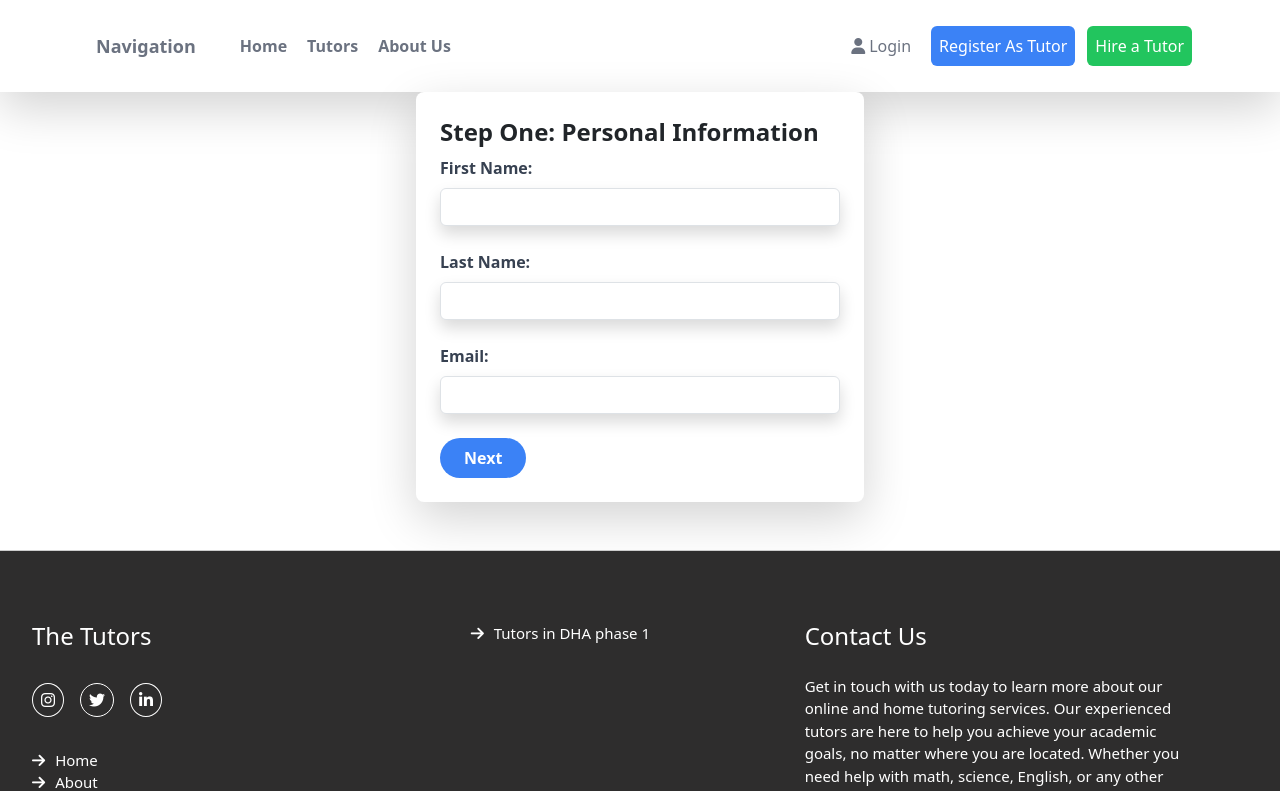
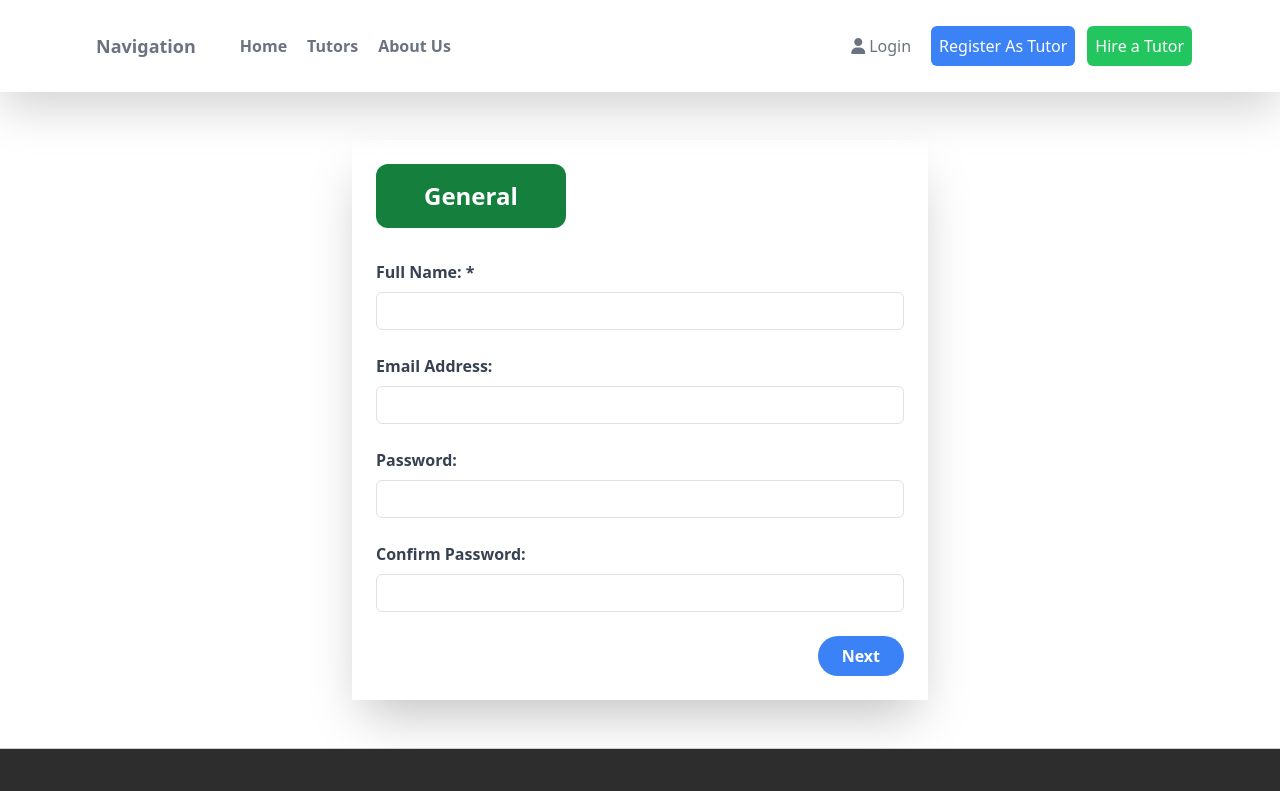
Before and after one commit to manan-Abdul1/tutor-hiring-project, a React (Create React App) app in the folder frontend/: page /registertutor in a window 1280 px wide. Shown: the top 791 px of the page. Built offline with nearby package versions, Linux system fonts and the light colour scheme.

Commit message:
Added Register Profile Tutor

```diff
--- a/frontend/src/pages/Register/RegisterTutor.js
+++ b/frontend/src/pages/Register/RegisterTutor.js
@@ -2,6 +2,7 @@ import React, { useState } from 'react';
 import StepOne from './StepOne/StepOne';
 import StepTwo from './StepTwo/StepTwo';
 import StepThree from './StepThree/StepThree';
+import PersonalInformation from './StepOne/StepOne';
 
 const RegisterTutor = () => {
   const [currentStep, setCurrentStep] = useState(1);
@@ -9,6 +10,7 @@ const RegisterTutor = () => {
     firstName: '',
     lastName: '',
     email: '',
+    cnic: '',
     password: '',
     confirmPassword: '',
     phone: '',
@@ -47,15 +49,19 @@ const RegisterTutor = () => {
   };
 
   return (
+
     <form onSubmit={handleSubmit}>
+    <div className="my-12">
       {currentStep === 1 && (
-        <StepOne
+        <PersonalInformation
           formData={formData}
           setFormData={setFormData}
           handleInputChange={handleInputChange}
-          handleNextStep={handleNextStep}
+          navigation={navigation}
+          // handleNextStep={handleNextStep}
         />
       )}
+      </div>
       {currentStep === 2 && (
         <StepTwo
           formData={formData}
--- a/frontend/src/pages/Register/StepOne/StepOne.js
+++ b/frontend/src/pages/Register/StepOne/StepOne.js
@@ -1,121 +1,129 @@
-import React, { useState } from "react";
+import React from 'react';
 
-const StepOne = ({ formData, setFormData, handleNextStep }) => {
-  const [errors, setErrors] = useState({});
+const PersonalInformation = ({ formData, setFormData, navigation }) => {
+  const { name, address, emailAddress, password,
+  confirmPassword,  phoneNumber, dateOfBirth, cnic } = formData;
+  const { next } = navigation;
 
-  const handleSubmit = (e) => {
+  const handleChange = (e) => {
+    const { name, value } = e.target;
+    setFormData({
+      ...formData,
+      [name]: value
+    });
+  }
+
+  const handleNext = (e) => {
     e.preventDefault();
-    if (validateForm()) {
-      handleNextStep();
-    }
-  };
-
-  const validateForm = () => {
-    let valid = true;
-    let newErrors = {};
-    if (!formData.firstName) {
-      newErrors.firstName = "Please enter your first name";
-      valid = false;
-    }
-    if (!formData.lastName) {
-      newErrors.lastName = "Please enter your last name";
-      valid = false;
-    }
-    if (!formData.email) {
-      newErrors.email = "Please enter your email address";
-      valid = false;
-    }
-    setErrors(newErrors);
-    return valid;
-  };
-
-  const handleChange = (event) => {
-    const { name, value } = event.target;
-    setFormData((prevFormData) => ({
-      ...prevFormData,
-      [name]: value,
-    }));
-  };
+    next();
+  }
 
   return (
-    <div className="max-w-md mx-auto bg-white rounded-lg shadow-lg overflow-hidden">
-      <div className="px-6 py-4">
-        <h2 className="text-2xl font-bold mb-2">
-          Step One: Personal Information
-        </h2>
-        <form onSubmit={handleSubmit}>
-          <div className="mb-4">
-            <label
-              className="block text-gray-700 font-bold mb-2"
-              htmlFor="firstName"
-            >
-              First Name:
-            </label>
-            <input
-              className={`${
-                errors.firstName ? "border-red-500" : ""
-              } shadow appearance-none border rounded w-full py-2 px-3 text-gray-700 leading-tight focus:outline-none focus:shadow-outline`}
-              type="text"
-              name="firstName"
-              id="firstName"
-              value={formData.firstName}
-              onChange={handleChange}
-            />
-            {errors.firstName && (
-              <span className="text-red-500">{errors.firstName}</span>
-            )}
-          </div>
-          <div className="mb-4">
-            <label
-              className="block text-gray-700 font-bold mb-2"
-              htmlFor="lastName"
-            >
-              Last Name:
-            </label>
-            <input
-              className={`${
-                errors.lastName ? "border-red-500" : ""
-              } shadow appearance-none border rounded w-full py-2 px-3 text-gray-700 leading-tight focus:outline-none focus:shadow-outline`}
-              type="text"
-              name="lastName"
-              id="lastName"
-              value={formData.lastName}
-              onChange={handleChange}
-            />
-            {errors.lastName && (
-              <span className="text-red-500">{errors.lastName}</span>
-            )}
-          </div>
-          <div className="mb-4">
-            <label
-              className="block text-gray-700 font-bold mb-2"
-              htmlFor="email"
-            >
-              Email:
-            </label>
-            <input
-              className={`${
-                errors.email ? "border-red-500" : ""
-              } shadow appearance-none border rounded w-full py-2 px-3 text-gray-700 leading-tight focus:outline-none focus:shadow-outline`}
-              type="email"
-              name="email"
-              id="email"
-              value={formData.email}
-              onChange={handleChange}
-            />
-            {errors.email && (
-              <span className="text-red-500">{errors.email}</span>
-            )}
-          </div>
-          <div className="flex items-center justify-between">
-          <button onClick={handleNextStep} className="bg-blue-500 hover:bg-blue-700 text-white font-bold py-2 px-4 rounded-full" type="submit">
-            Next
-          </button>
-
-          </div>
+    <form className="flex flex-col shadow-2xl max-w-xl p-4 mx-auto items-center">
+      <h1 className="text-2xl mr-auto text-white px-5 rounded-xl bg-green-700 font-bold mb-8  p-3">General</h1>
+      <div className="w-full mb-4">
+        <label htmlFor="name" className="block text-gray-700 font-bold mb-2">Full Name: *</label>
+        <input
+          id="name"
+          name="name"
+          type="text"
+          className="appearance-none border rounded w-full py-2 px-3 text-gray-700 leading-tight focus:outline-none focus:shadow-outline"
+          value={name}
+          onChange={handleChange}
+          required
+        />
+      </div>
+      <div className="w-full mb-4">
+        <label htmlFor="emailAddress" className="block text-gray-700 font-bold mb-2">Email Address:</label>
+        <input
+          id="emailAddress"
+          name="emailAddress"
+          type="email"
+          className="appearance-none border rounded w-full py-2 px-3 text-gray-700 leading-tight focus:outline-none focus:shadow-outline"
+          value={emailAddress}
+          onChange={handleChange}
+          required
+        />
+      </div>
+      <div className="w-full mb-4">
+        <label htmlFor="password" className="block text-gray-700 font-bold mb-2">Password:</label>
+        <input
+          id="password"
+          name="password"
+          type="password"
+          className="appearance-none border rounded w-full py-2 px-3 text-gray-700 leading-tight focus:outline-none focus:shadow-outline"
+          value={password}
+          onChange={handleChange}
+          required
+        />
+      </div>
+      <div className="w-full mb-4">
+        <label htmlFor="confirmPassword" className="block text-gray-700 font-bold mb-2">Confirm Password:</label>
+        <input
+          id="confirmPassword"
+          name="confirmPassword"
+          type="confirmPassword"
+          className="appearance-none border rounded w-full py-2 px-3 text-gray-700 leading-tight focus:outline-none focus:shadow-outline"
+          value={confirmPassword}
+          onChange={handleChange}
+          required
+        />
+      </div>
+      {/* <div className="w-full mb-4">
+        <label htmlFor="phoneNumber" className="block text-gray-700 font-bold mb-2">Phone Number:</label>
+        <input
+          id="phoneNumber"
+          name="phoneNumber"
+          type="tel"
+          className="appearance-none border rounded w-full py-2 px-3 text-gray-700 leading-tight focus:outline-none focus:shadow-outline"
+          value={phoneNumber}
+          onChange={handleChange}
+          required
+        />
+      </div>
+      <div className="w-full mb-4">
+        <label htmlFor="address" className="block text-gray-700 font-bold mb-2">Address:</label>
+        <input
+          id="address"
+          name="address"
+          type="text"
+          className="appearance-none border rounded w-full py-2 px-3 text-gray-700 leading-tight focus:outline-none focus:shadow-outline"
+          value={address}
+          onChange={handleChange}
+          required
+        />
+      </div>
+      <div className="w-full mb-4">
+        <label htmlFor="dateOfBirth" className="block text-gray-700 font-bold mb-2">Date of Birth:</label>
+        <input
+          id="dateOfBirth"
+          name="dateOfBirth"
+          type="date"
+          className="appearance-none border rounded w-full py-2 px-3 text-gray-700 leading-tight focus:outline-none focus:shadow-outline"
+          value={dateOfBirth}
+          onChange={handleChange}
+          required
+        />
+      </div>
+      <div className="w-full mb-4">
+        <label htmlFor="cnic" className="block text-gray-700 font-bold mb-2">CNIC:</label>
+        <input
+          id="cnic"
+          name="cnic"
+          type="text"
+          className="appearance-none border rounded w-full py-2 px-3 text-gray-700 leading-tight focus:outline-none focus:shadow-outline"
+          value={cnic}
+          onChange={handleChange}
+          required
+          />
+        </div> */}
+        <button
+          className="bg-blue-500 ml-auto text-right hover:bg-blue-700 text-white font-bold py-2 px-4 rounded-full"
+          onClick={handleNext}
+        >
+              Next
+        </button>
         </form>
-      </div>
-    </div>
   );
-};
-export default StepOne;
+}
+export default PersonalInformation;
--- a/frontend/src/pages/Register/StepThree/StepThree.js
+++ b/frontend/src/pages/Register/StepThree/StepThree.js
@@ -1,8 +1,6 @@
 import React from 'react';
 
 const StepThree = ({ formData, setFormData, navigation }) => {
-  const { firstName, lastName, email, phoneNumber, address, city, state, zipCode, bio, skills } = formData;
-
   const { previous, submit } = navigation;
 
   const handleSubmit = (e) => {
@@ -24,29 +22,50 @@ const StepThree = ({ formData, setFormData, navigation }) => {
   }
 
   return (
-    <form className="max-w-md mx-auto bg-white rounded-lg overflow-hidden shadow-lg p-8 mb-4" onSubmit={handleSubmit}>
-      <h1 className="text-3xl font-bold mb-8">Step Three</h1>
+    <form className="max-w-fit mx-auto bg-white rounded-lg overflow-hidden shadow-lg p-8 mb-4" onSubmit={handleSubmit}>
+      <h1 className="text-2xl text-center text-green-600 font-bold mb-8">Areas & Subjects</h1>
+
+      <div className="grid grid-cols-2 gap-4 mb-4">
+        <div>
+          <label htmlFor="class" className="block text-gray-700 font-bold mb-2">Select Class*</label>
+          <select name="class" id="class" className="w-full p-2 rounded border border-gray-400">
+            <option value="">Select Class</option>
+            <option value="math">Math</option>
+            <option value="english">English</option>
+            <option value="science">Science</option>
+          </select>
+        </div>
+
+        <div>
+          <label htmlFor="subjects" className="block text-gray-700 font-bold mb-2">Select Subjects*</label>
+          <select name="subjects" id="subjects" className="w-full p-2 rounded border border-gray-400">
+            <option value="">Select Subjects </option>
+            <option value="algebra">Algebra</option>
+            <option value="calculus">Calculus</option>
+            <option value="grammar">Grammar</option>
+            <option value="literature">Literature</option>
+            <option value="physics">Physics</option>
+            <option value="chemistry">Chemistry</option>
+          </select>
+        </div>
+      </div>
+
+      <div className="grid grid-cols-2 gap-4 mb-4">
+        <div>
+          <label htmlFor="allSubjectFee" className="block text-gray-700 font-bold mb-2">All Subject Fee*</label>
+          <input type="text" name="allSubjectFee" id="allSubjectFee" className="w-full p-2 rounded border border-gray-400" />
+        </div>
+
+        <div>
+          <label htmlFor="perSubjectFee" className="block text-gray-700 font-bold mb-2">Per Subject Fee</label>
+          <input type="text" name="perSubjectFee" id="perSubjectFee" className="w-full p-2 rounded border border-gray-400" />
+        </div>
+      </div>
+
+      <h1 className="text-lg font-bold mb-2">Preferred Location</h1>
       <div className="mb-4">
-        <label htmlFor="bio" className="block text-gray-700 font-bold mb-2">Bio:</label>
-        <textarea
-          id="bio"
-          name="bio"
-          className="appearance-none border rounded w-full py-2 px-3 text-gray-700 leading-tight focus:outline-none focus:shadow-outline"
-          value={bio}
-          onChange={handleChange}
-          required
-        ></textarea>
-      </div>
-      <div className="mb-4">
-        <label htmlFor="skills" className="block text-gray-700 font-bold mb-2">Skills:</label>
-        <textarea
-          id="skills"
-          name="skills"
-          className="appearance-none border rounded w-full py-2 px-3 text-gray-700 leading-tight focus:outline-none focus:shadow-outline"
-          value={skills}
-          onChange={handleChange}
-          required
-        ></textarea>
+        <label htmlFor="location" className="block text-gray-700 font-bold mb-2">Enter Location*</label>
+        <input type="text" name="location" id="location" className="w-full p-2 rounded border border-gray-400" />
       </div>
       <div className="flex justify-between">
         <button className="bg-blue-500 hover:bg-blue-700 text-white font-bold py-2 px-4 rounded focus:outline-none focus:shadow-outline" type="button" onClick={handlePrevious}>
@@ -56,8 +75,7 @@ const StepThree = ({ formData, setFormData, navigation }) => {
           Submit
         </button>
       </div>
-    </form>
-  );
-};
-
+      </form>
+      );
+}
 export default StepThree;
--- a/frontend/src/pages/Register/StepTwo/StepTwo.js
+++ b/frontend/src/pages/Register/StepTwo/StepTwo.js
@@ -12,9 +12,9 @@ const StepTwo = ({ formData, setFormData, navigation }) => {
   };
 
   return (
-    <div className="max-w-md mx-auto bg-white rounded-lg shadow-lg overflow-hidden">
+    <div className="max-w-lg mx-auto bg-white rounded-lg shadow-lg overflow-hidden">
       <div className="px-6 py-4">
-        <h2 className="text-2xl font-bold mb-2">Step Two: Contact Information</h2>
+        <h2 className="text-2xl text-green-700 font-bold mb-5 text-center">Personal Information</h2>
         <form>
           <div className="mb-4">
             <label className="block text-gray-700 font-bold mb-2" htmlFor="phoneNumber">
@@ -42,6 +42,33 @@ const StepTwo = ({ formData, setFormData, navigation }) => {
               onChange={handleInputChange}
             />
           </div>
+          <div className="mb-4">
+            <label className="block text-gray-700 font-bold mb-2" htmlFor="phoneNumber">
+              Date of Birth
+            </label>
+            <input
+              id="dateOfBirth"
+              name="dateOfBirth"
+              type="date"
+              required
+              className="shadow appearance-none border rounded w-full py-2 px-3 text-gray-700 leading-tight focus:outline-none focus:shadow-outline"
+              value={formData.dateOfBirth}
+              onChange={handleInputChange}
+            />
+          </div>
+          <div className="mb-4">
+            <label className="block text-gray-700 font-bold mb-2" htmlFor="phoneNumber">
+              Phone Number:
+            </label>
+            <input
+              className="shadow appearance-none border rounded w-full py-2 px-3 text-gray-700 leading-tight focus:outline-none focus:shadow-outline"
+              id="cnic"
+              name="cnic"
+              type="text"
+              value={formData.cnic}
+              onChange={handleInputChange}
+            />
+          </div>
           <div className="flex items-center justify-between">
             <button
               className="bg-gray-500 hover:bg-gray-700 text-white font-bold py-2 px-4 rounded-full"
```
